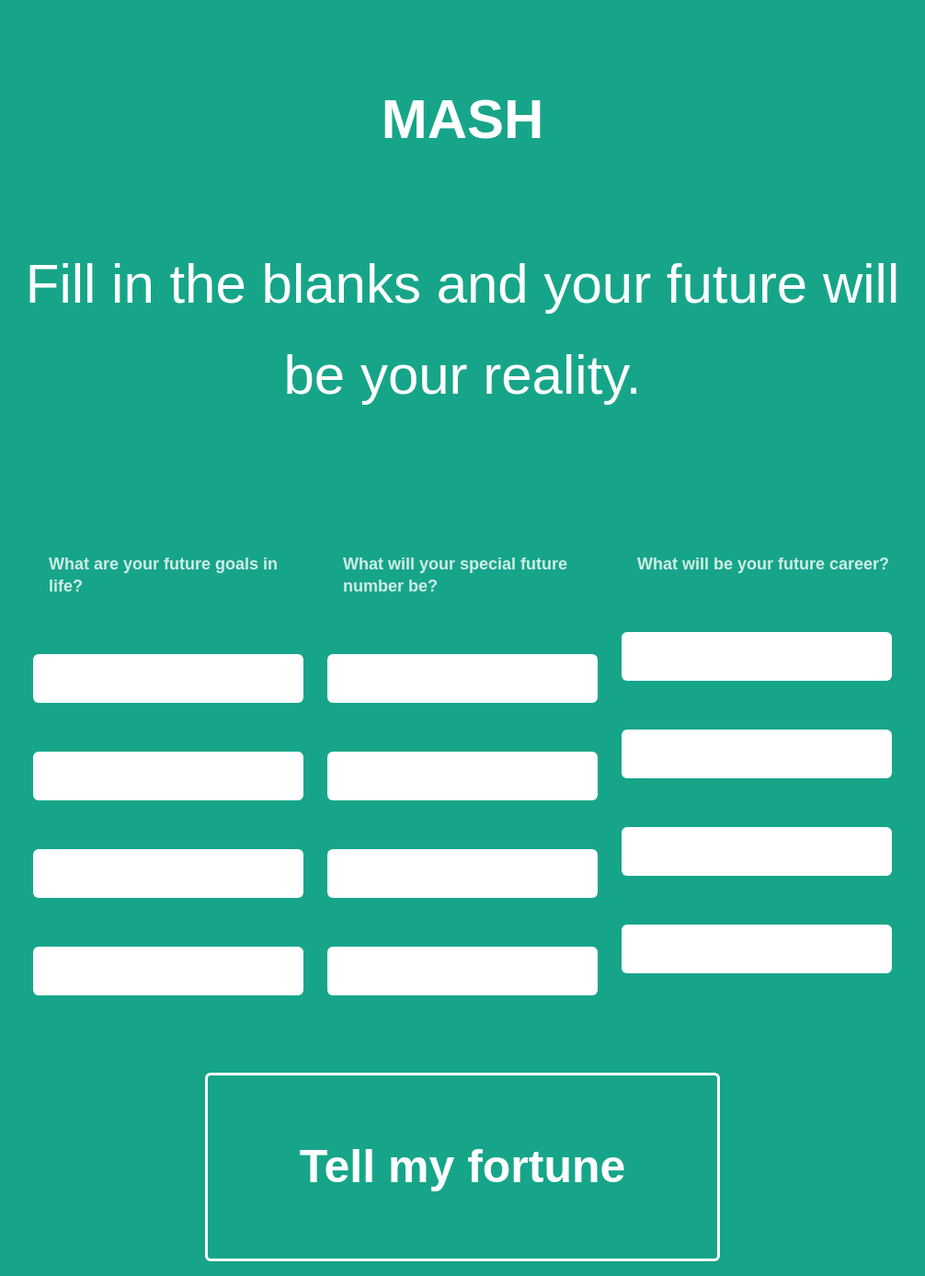
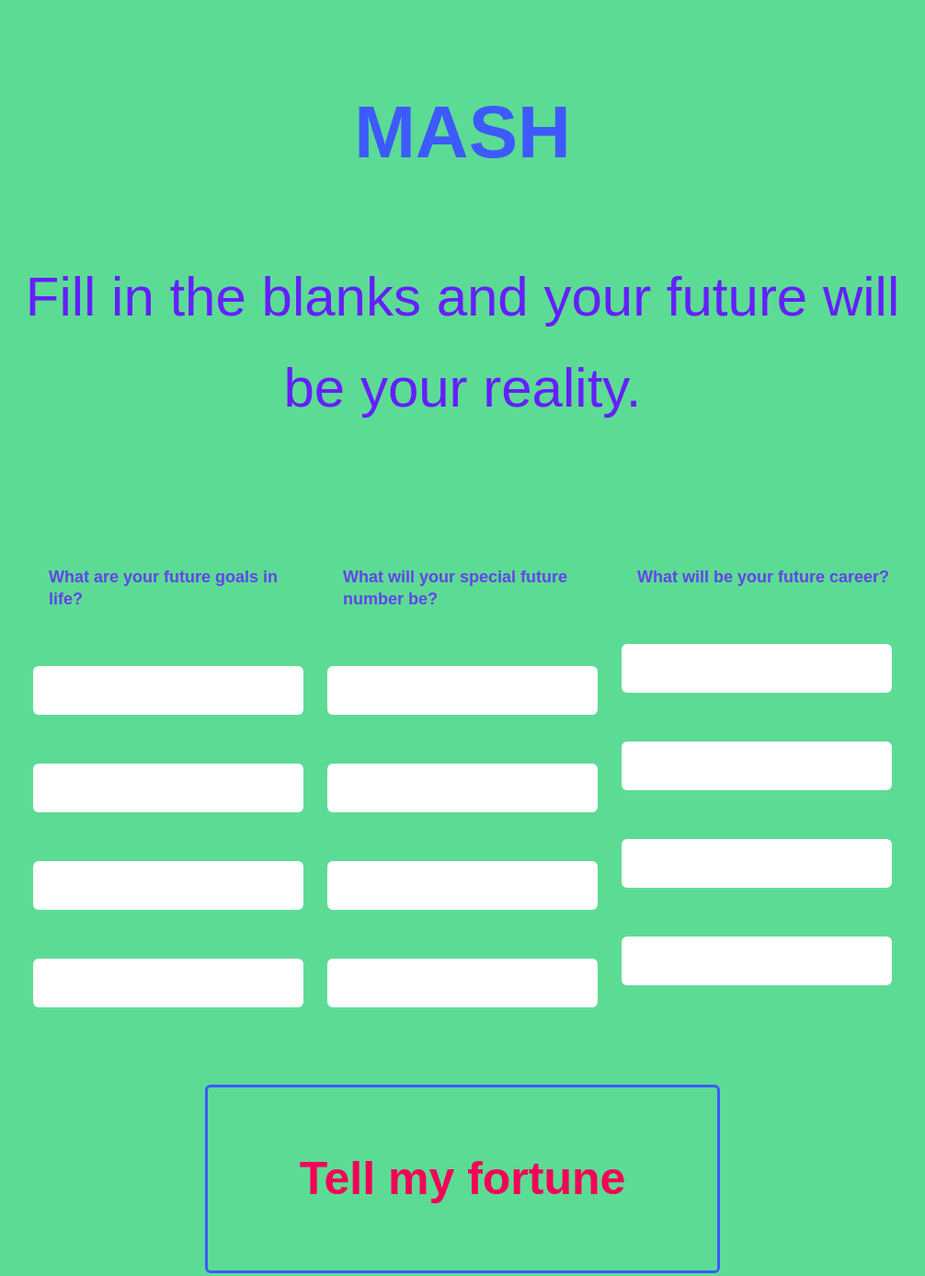
Before and after one commit to LuluThaWizard/MASH-Game, a plain HTML site: page index.html in a window 1280 px wide. Shown: the whole page at 92% size, without its empty margins (137-1143 px from the left). Drawn offline with Linux system fonts and the light colour scheme.

Commit message:
Add files via upload

```diff
--- a/style.css
+++ b/style.css
@@ -1,7 +1,7 @@
 /* Body styling */
 body {
-  background: #17a589;
-  color: #fff;
+  background: #5CDB95;
+  color: #651fff;
   font-family: Algerian, Arial;
   font-size: 60px;
   font-weight: 300;
@@ -14,8 +14,8 @@ body {
 
 /* Heading Styles */
 h1 {
-  font-size: 60px;
-  color: #fff;
+  font-size: 80px;
+  color: #3d5afe;
   text-align: center;
 }
 
@@ -30,9 +30,9 @@ h1 {
 /* Submit Button, Columns, Questions, and Inputs */
 .button-submit {
   background: transparent;
-  border: 3px solid #fff;
+  border: 3px solid #3d5afe;
   border-radius: 6px;
-  color: #fff;
+  color: #f50057;
   cursor: pointer;
   display: block;
   font-size: 50px;
```
